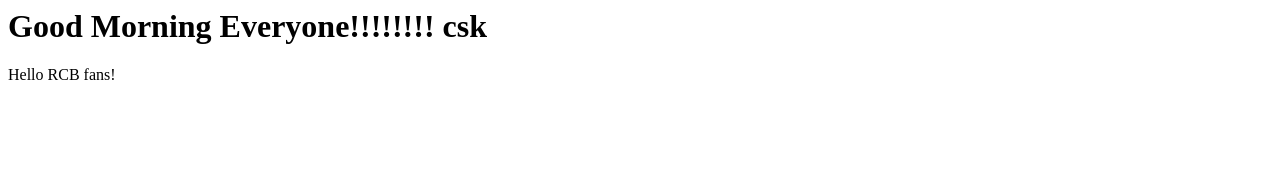
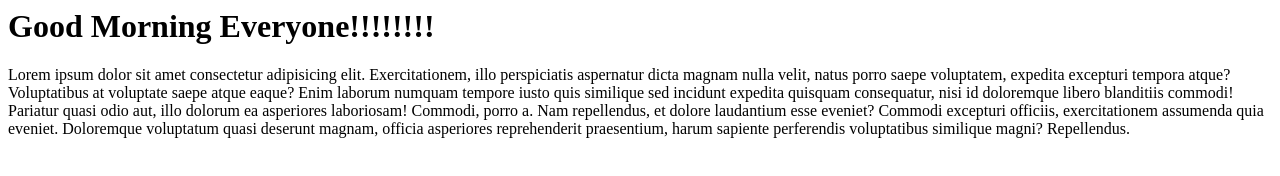
Before and after one commit to charnbr12/git-course, a plain HTML site: page index.html in a window 1280 px wide. Drawn offline with Linux system fonts and the light colour scheme.

Commit message:
Fourth Commit

```diff
--- a/index.html
+++ b/index.html
@@ -1,4 +1,6 @@
-<h1>Good Morning Everyone!!!!!!!! csk
+<h1>Good Morning Everyone!!!!!!!!
 
 </h1>
-<p>Hello RCB fans!</p>
+<p>Lorem ipsum dolor sit amet consectetur adipisicing elit. Exercitationem, illo perspiciatis aspernatur dicta magnam nulla velit, natus porro saepe voluptatem, expedita excepturi tempora atque? Voluptatibus at voluptate saepe atque eaque?
+Enim laborum numquam tempore iusto quis similique sed incidunt expedita quisquam consequatur, nisi id doloremque libero blanditiis commodi! Pariatur quasi odio aut, illo dolorum ea asperiores laboriosam! Commodi, porro a.
+Nam repellendus, et dolore laudantium esse eveniet? Commodi excepturi officiis, exercitationem assumenda quia eveniet. Doloremque voluptatum quasi deserunt magnam, officia asperiores reprehenderit praesentium, harum sapiente perferendis voluptatibus similique magni? Repellendus.</p>
```
